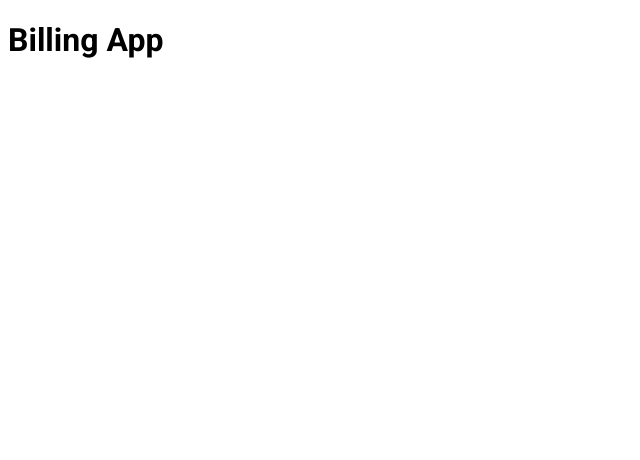
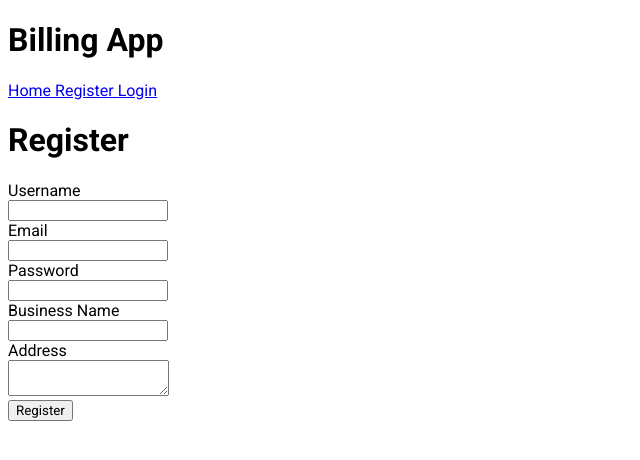
Before and after one commit to rithvik24/pos-billing-app, a React (Create React App) app: page /register in a window 1280 px wide. Shown: the top 460 px of the page, without its empty margins (0-640 px from the left). Built offline with nearby package versions, Linux system fonts and the light colour scheme.

Commit message:
user auth register component

```diff
--- a/package.json
+++ b/package.json
@@ -19,7 +19,8 @@
     "redux": "^4.0.5",
     "redux-thunk": "^2.3.0",
     "styled-components": "^5.3.6",
-    "web-vitals": "^2.1.4"
+    "web-vitals": "^2.1.4",
+    "yup": "^0.32.11"
   },
   "scripts": {
     "start": "react-scripts start",
--- a/src/App.js
+++ b/src/App.js
@@ -1,9 +1,11 @@
 import React from 'react'
+import Navbar from './components/userAuth/Navbar'
 
 const App = () => {
   return (
     <div>
       <h1> Billing App </h1>
+      <Navbar/>
     </div>
   )
 }
--- /dev/null
+++ b/src/components/userAuth/Home.js
@@ -0,0 +1,11 @@
+import React from 'react'
+
+const Home = (props) => {
+  return (
+    <div>
+        <h1> Welcome User </h1>
+    </div>
+  )
+}
+
+export default Home
--- /dev/null
+++ b/src/components/userAuth/Login.js
@@ -0,0 +1,12 @@
+import React from 'react'
+
+const Login = (props) => {
+
+  return (
+    <div>
+        <h1> Login </h1>
+    </div>
+  )
+}
+
+export default Login
--- /dev/null
+++ b/src/components/userAuth/Navbar.js
@@ -0,0 +1,21 @@
+import React from 'react'
+import { Link, Route} from 'react-router-dom'
+import Home from './Home'
+import Register from './Register'
+import Login from './Login'
+
+const Navbar = (props) => {
+  return (
+    <div>
+      <Link to='/'> Home </Link>
+      <Link to='/register'> Register </Link>
+      <Link to='/login'> Login </Link>
+
+      <Route path='/' component={Home} exact={true}/>
+      <Route path='/register' component={Register}/>
+      <Route path='/login' component={Login}/>
+    </div>
+  )
+}
+
+export default Navbar
--- /dev/null
+++ b/src/components/userAuth/Register.js
@@ -0,0 +1,61 @@
+import React from 'react'
+import { Formik,Form,Field,ErrorMessage } from 'formik'
+import * as yup from 'yup'
+
+const Register = (props) => {
+    const initialValues = {
+        username : '',
+        email : '',
+        password : '',
+        businessName : '',
+        address : ''
+    }
+    const onSubmit = (values,onSubmitProps) => {
+        console.log('formData',values)
+        onSubmitProps.resetForm()
+    }
+    const validationSchema = yup.object().shape({
+        username : yup.string().required('required').min(4,'username must be minimum 4 characters long').max(64,'username should not be more than 64 characters long'),
+        email : yup.string().required('required').email('invalid email format'),
+        password : yup.string().required('required').min(8,'password must be minimum 8 characters long').max(128,'password should not be more than 128 characters long'),
+        businessName : yup.string().required('required'),
+        address : yup.string().required('required')
+    })
+
+  return (
+    <div>
+        <h1> Register </h1>
+        <Formik
+        initialValues={initialValues}
+        onSubmit={onSubmit}
+        validationSchema={validationSchema}
+        >
+            <Form>
+                <label htmlFor='username'> Username </label><br/>
+                <Field type='text' id='username' name='username'/>
+                <ErrorMessage name='username' component='span'/>
+                <br/>
+                <label htmlFor='email'> Email </label><br/>
+                <Field type='text' id='email' name='email'/>
+                <ErrorMessage name='email' component='span'/>
+                <br/>
+                <label htmlFor='password'> Password </label><br/>
+                <Field type='text' id='password' name='password'/>
+                <ErrorMessage name='password' component='span'/>
+                <br/>
+                <label htmlFor='businessName'> Business Name </label><br/>
+                <Field type='text' id='businessName' name='businessName'/>
+                <ErrorMessage name='businessName' component='span'/>
+                <br/>
+                <label htmlFor='address'> Address </label><br/>
+                <Field as='textarea' id='address' name='address'/>
+                <ErrorMessage name='address' component='span'/>
+                <br/>
+                <button type='submit'> Register </button>
+            </Form>
+        </Formik>
+    </div>
+  )
+}
+
+export default Register
--- a/src/index.js
+++ b/src/index.js
@@ -1,5 +1,7 @@
 import React from 'react';
 import ReactDOM from 'react-dom';
+import { Provider } from 'react-redux'
+import { BrowserRouter } from 'react-router-dom'
 import App from './App';
 import configureStore from './store/configureStore'
 
@@ -9,4 +11,10 @@ store.subscribe(() => {
     console.log(store.getState())
 })
 
-ReactDOM.render(<App/>,document.getElementById('root'))
+ReactDOM.render(
+    <BrowserRouter>
+        <Provider store={store}>
+            <App/>
+        </Provider>
+    </BrowserRouter>,document.getElementById('root')
+    )
```
Also changed, not shown: 1 other file (tests, documents, lock files or other folders).
